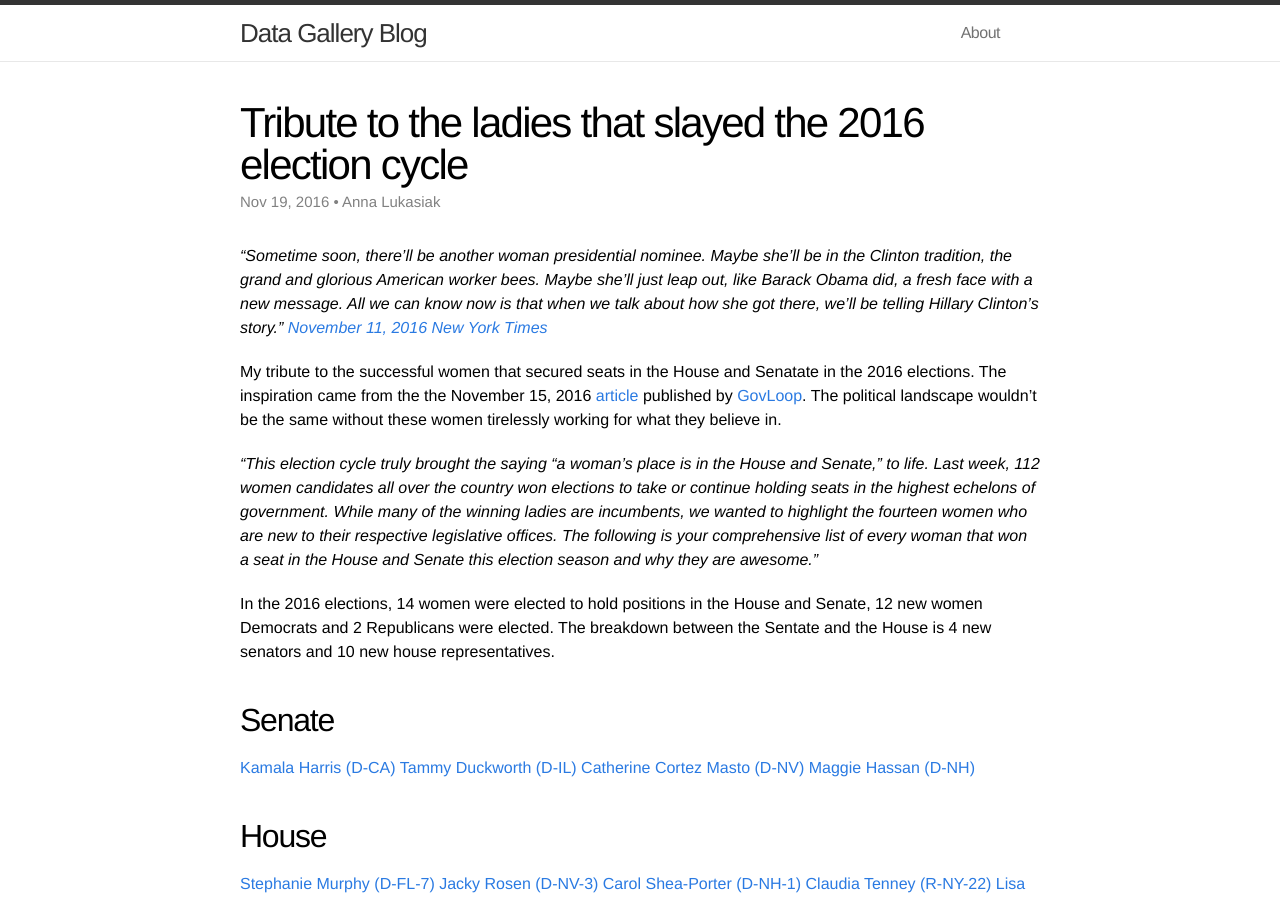
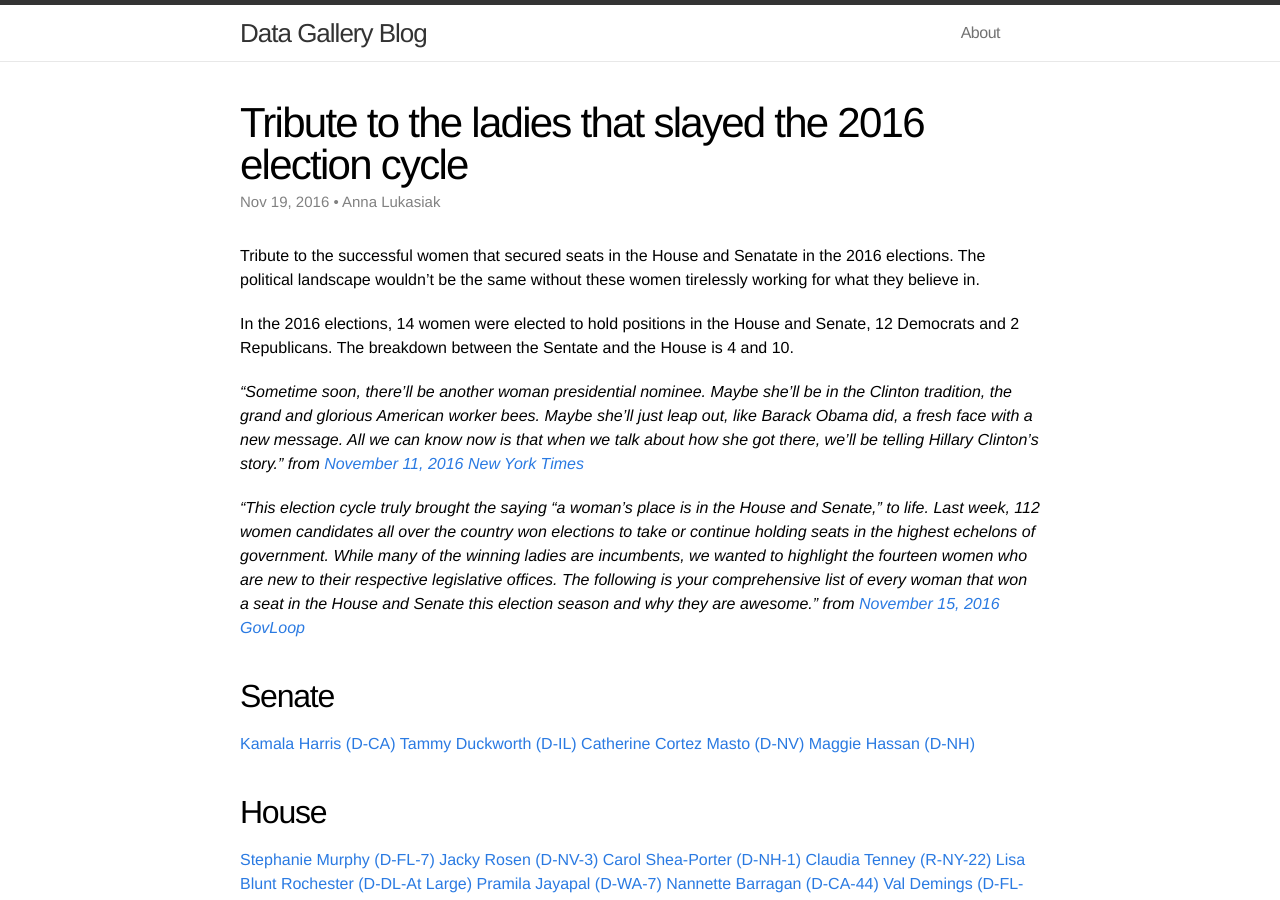
Before and after one commit to DataGallery/blog, a Jekyll site: the page built from _posts/2016-11-19-WOMEN-IN-HOUSE-AND-SENATE.md, in a window 1280 px wide and 900 px high. Built offline with Jekyll 4.4.1, drawn with Linux system fonts in a browser that asks for light colours; part of the change alters nothing that is shown.

Commit message:
fixed post

```diff
--- a/_posts/2016-11-19-WOMEN-IN-HOUSE-AND-SENATE.md
+++ b/_posts/2016-11-19-WOMEN-IN-HOUSE-AND-SENATE.md
@@ -6,13 +6,13 @@ categories: politics women elections
 author:  Anna Lukasiak
 ---
 
-*"Sometime soon, there’ll be another woman presidential nominee. Maybe she’ll be in the Clinton tradition, the grand and glorious American worker bees. Maybe she’ll just leap out, like Barack Obama did, a fresh face with a new message. All we can know now is that when we talk about how she got there, we’ll be telling Hillary Clinton’s story." [November 11, 2016 New York Times][nyt_article]*
+Tribute to the successful women that secured seats in the House and Senatate in the 2016 elections.  The political landscape wouldn’t be the same without these women tirelessly working for what they believe in.
 
-My tribute to the successful women that secured seats in the House and Senatate in the 2016 elections. The inspiration came from the the November 15, 2016 [article][govloop_article] published by [GovLoop][govloop].  The political landscape wouldn’t be the same without these women tirelessly working for what they believe in.
+In the 2016 elections, 14 women were elected to hold positions in the House and Senate, 12 Democrats and 2 Republicans.  The breakdown between the Sentate and the House is 4 and 10.
 
-*"This election cycle truly brought the saying “a woman’s place is in the House and Senate,” to life. Last week, 112 women candidates all over the country won elections to take or continue holding seats in the highest echelons of government. While many of the winning ladies are incumbents, we wanted to highlight the fourteen women who are new to their respective legislative offices. The following is your comprehensive list of every woman that won a seat in the House and Senate this election season and why they are awesome."*
+*"Sometime soon, there’ll be another woman presidential nominee. Maybe she’ll be in the Clinton tradition, the grand and glorious American worker bees. Maybe she’ll just leap out, like Barack Obama did, a fresh face with a new message. All we can know now is that when we talk about how she got there, we’ll be telling Hillary Clinton’s story." from [November 11, 2016 New York Times][nyt_article]*
 
-In the 2016 elections, 14 women were elected to hold positions in the House and Senate, 12 new women Democrats and 2 Republicans were elected.  The breakdown between the Sentate and the House is 4 new senators and 10 new house representatives.
+*"This election cycle truly brought the saying “a woman’s place is in the House and Senate,” to life. Last week, 112 women candidates all over the country won elections to take or continue holding seats in the highest echelons of government. While many of the winning ladies are incumbents, we wanted to highlight the fourteen women who are new to their respective legislative offices. The following is your comprehensive list of every woman that won a seat in the House and Senate this election season and why they are awesome." from [November 15, 2016 GovLoop][govloop_article]*
 
 Senate
 ------
@@ -33,21 +33,6 @@ House
 [Val Demings (D-FL-10)](#val-demings-d-fl-10)
 [Colleen Hanabusa (D-HI-1)](#colleen-hanabusa-d-hi-1)
 [Liz Cheney (R-WY-At Large)](#liz-cheney-r-wy-at-large)
-
-![Kamala Harris]({{ site.blogurl }}/assets/kamala_harris.jpg)
-![Tammy Duckworth]({{ site.blogurl }}/assets/tammy_duckworth.jpg)
-![Catherine Cortez Masto]({{ site.blogurl }}/assets/catherine_cortez_masto.jpg)
-![Maggie Hassan]({{ site.blogurl }}/assets/maggie_hassan.jpg)
-![Stephanie Murphy]({{ site.blogurl }}/assets/stephanie_murphy.jpg)
-![Jacky Rosen]({{ site.blogurl }}/assets/jacky_rosen.jpg)
-![Carol Shea-Porter]({{ site.blogurl }}/assets/carol_shea-porter.jpg)
-![Claudia Tenney]({{ site.blogurl }}/assets/claudia_tenney.jpg)
-![Lisa Blunt Rochester]({{ site.blogurl }}/assets/lisa_blunt_rochester.jpg)
-![Pramila Jayapal]({{ site.blogurl }}/assets/pramila_jayapal.jpg)
-![Nannette Barragan]({{ site.blogurl }}/assets/nannette_barragan.jpg)
-![Val Demings]({{ site.blogurl }}/assets/val_demings.jpg)
-![Colleen Hanabusa]({{ site.blogurl }}/assets/colleen_hanabusa.jpg)
-![Liz Cheney]({{ site.blogurl }}/assets/liz_cheney.jpg)
 
 ### [Kamala Harris (D-CA)][Kamala_Harris]
 --------------------
```
